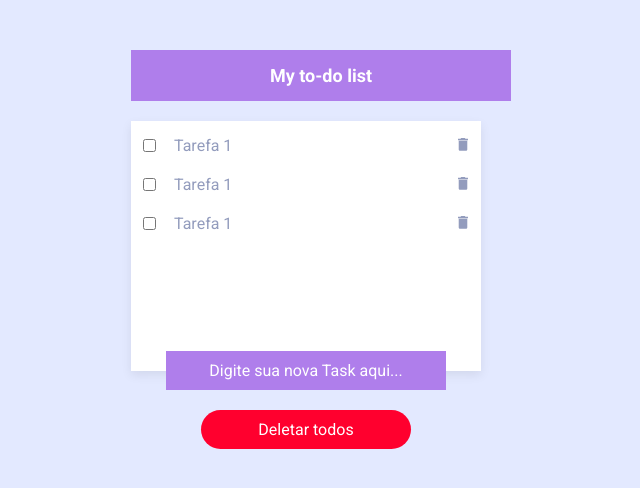
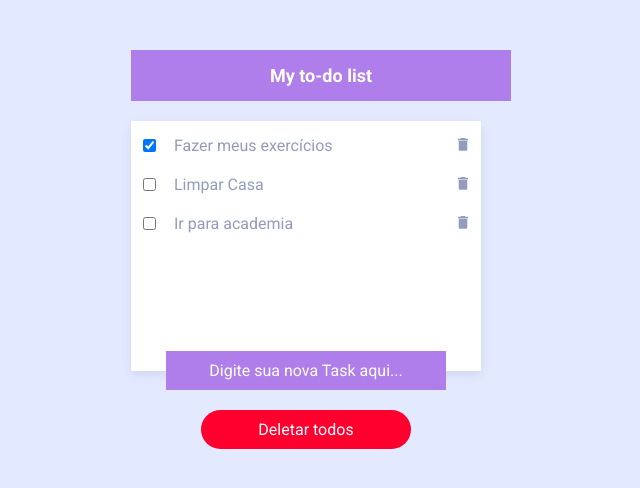
Before and after one commit to JeanRamos2001/avali, an Angular app in the folder to-do-list/: page / in a window 1280 px wide. Shown: the top 488 px of the page, without its empty margins (334-974 px from the left). Built offline with nearby package versions, Linux system fonts and the light colour scheme.

Commit message:
componente input-list funcional

```diff
--- a/to-do-list/src/app/modules/home/components/todo-button-delete-all/todo-button-delete-all.component.ts
+++ b/to-do-list/src/app/modules/home/components/todo-button-delete-all/todo-button-delete-all.component.ts
@@ -1,4 +1,5 @@
 import { Component } from '@angular/core';
+import { TaskItem } from '../../model/task-item';
 
 @Component({
   selector: 'app-todo-button-delete-all',
--- a/to-do-list/src/app/modules/home/components/todo-input-add-items/todo-input-add-items.component.html
+++ b/to-do-list/src/app/modules/home/components/todo-input-add-items/todo-input-add-items.component.html
@@ -1 +1,2 @@
-<input type="text" placeholder="Digite sua nova Task aqui...">
+<input type="text" placeholder="Digite sua nova Task aqui..."
+[(ngModel)]="itemTaskList" (keyup.enter)="submitItemTaskList()">
--- a/to-do-list/src/app/modules/home/components/todo-input-add-items/todo-input-add-items.component.ts
+++ b/to-do-list/src/app/modules/home/components/todo-input-add-items/todo-input-add-items.component.ts
@@ -1,4 +1,4 @@
-import { Component } from '@angular/core';
+import { Component, EventEmitter, Output } from '@angular/core';
 
 @Component({
   selector: 'app-todo-input-add-items',
@@ -6,5 +6,18 @@ import { Component } from '@angular/core';
   styleUrls: ['./todo-input-add-items.component.css']
 })
 export class TodoInputAddItemsComponent {
+  @Output() public emitItemTaskList = new EventEmitter<string>();
+
+  public itemTaskList: string = "";
+
+  public submitItemTaskList(){
+    this.itemTaskList = this.itemTaskList.trim();
+    if(this.itemTaskList){
+      this.emitItemTaskList.emit(this.itemTaskList);
+    this.itemTaskList = "";
+    }
+
+
+  }
 
 }
--- a/to-do-list/src/app/modules/home/components/todo-list/todo-list.component.html
+++ b/to-do-list/src/app/modules/home/components/todo-list/todo-list.component.html
@@ -1,40 +1,18 @@
-<section>
-<ul>
-    <li>
-        <input type="checkbox">
-        <input type="text" Value="Tarefa 1">
+<section [ngClass]="{'loading': !taskList.length}">
+  <ul *ngIf="taskList.length">
+    <li *ngFor="let item of taskList; let i = index">
+      <input type="checkbox" [(ngModel)]="item.checked">
 
-        <button>
-            <img src="assets/icons/icon-trash (1).svg">
-        </button>
+      <input type="text" [(ngModel)]="item.task">
+
+      <button (click)="deleteItemTaskList(i)">
+        <img src="assets/icons/icon-trash (1).svg" >
+      </button>
+
+    </li>
+  </ul>
+  </section>
 
 
-    </li>
-
-    <li>
-        <input type="checkbox">
-        <input type="text" Value="Tarefa 1">
-
-        <button>
-            <img src="assets/icons/icon-trash (1).svg">
-        </button>
-
-
-    </li>
-
-    <li>
-        <input type="checkbox">
-        <input type="text" Value="Tarefa 1">
-
-        <button>
-            <img src="assets/icons/icon-trash (1).svg">
-        </button>
-
-
-    </li>
-</ul>
-</section>
-
-
-<app-todo-input-add-items></app-todo-input-add-items>
-<app-todo-button-delete-all></app-todo-button-delete-all>
+  <app-todo-input-add-items (emitItemTaskList)="setEmitTaskList($event)"></app-todo-input-add-items>
+  <app-todo-button-delete-all *ngIf="taskList.length" (click)="deleteAllItems()"></app-todo-button-delete-all>
--- a/to-do-list/src/app/modules/home/components/todo-list/todo-list.component.ts
+++ b/to-do-list/src/app/modules/home/components/todo-list/todo-list.component.ts
@@ -1,4 +1,5 @@
 import { Component } from '@angular/core';
+import { TaskItem } from '../../model/task-item';
 
 @Component({
   selector: 'app-todo-list',
@@ -6,5 +7,28 @@ import { Component } from '@angular/core';
   styleUrls: ['./todo-list.component.css']
 })
 export class TodoListComponent {
+  public taskList: Array<TaskItem> = [
+    { task: "Fazer meus exercícios", checked: true},
+    { task: "Limpar Casa", checked: false},
+    { task: "Ir para academia", checked: false}
+  ];
+
+  public deleteItemTaskList(index: number){
+    return this.taskList.splice(index, 1);
+  }
+
+  public deleteAllItems(){
+    const confirm = window.confirm("Tem certeza que deseja excluir todas as Tarefas?");
+    if(confirm){
+      this.taskList = [];
+
+    }
+
+  }
+
+  public setEmitTaskList(item: any){
+    return this.taskList.push({ task: item, checked: false})
+
+  }
 
 }
--- a/to-do-list/src/app/modules/home/home.module.ts
+++ b/to-do-list/src/app/modules/home/home.module.ts
@@ -5,6 +5,7 @@ import { TodoButtonDeleteAllComponent } from './components/todo-button-delete-al
 import { TodoInputAddItemsComponent } from './components/todo-input-add-items/todo-input-add-items.component';
 import { TodoListComponent } from './components/todo-list/todo-list.component';
 import { HomeComponent } from './pages/home/home.component';
+import { FormsModule } from '@angular/forms';
 
 
 
@@ -17,7 +18,8 @@ import { HomeComponent } from './pages/home/home.component';
     HomeComponent
   ],
   imports: [
-    CommonModule
+    CommonModule,
+    FormsModule
   ]
 })
 export class HomeModule { }
--- /dev/null
+++ b/to-do-list/src/app/modules/home/model/task-item.ts
@@ -0,0 +1,4 @@
+export interface TaskItem {
+    task: string;
+    checked: boolean;
+}
```
